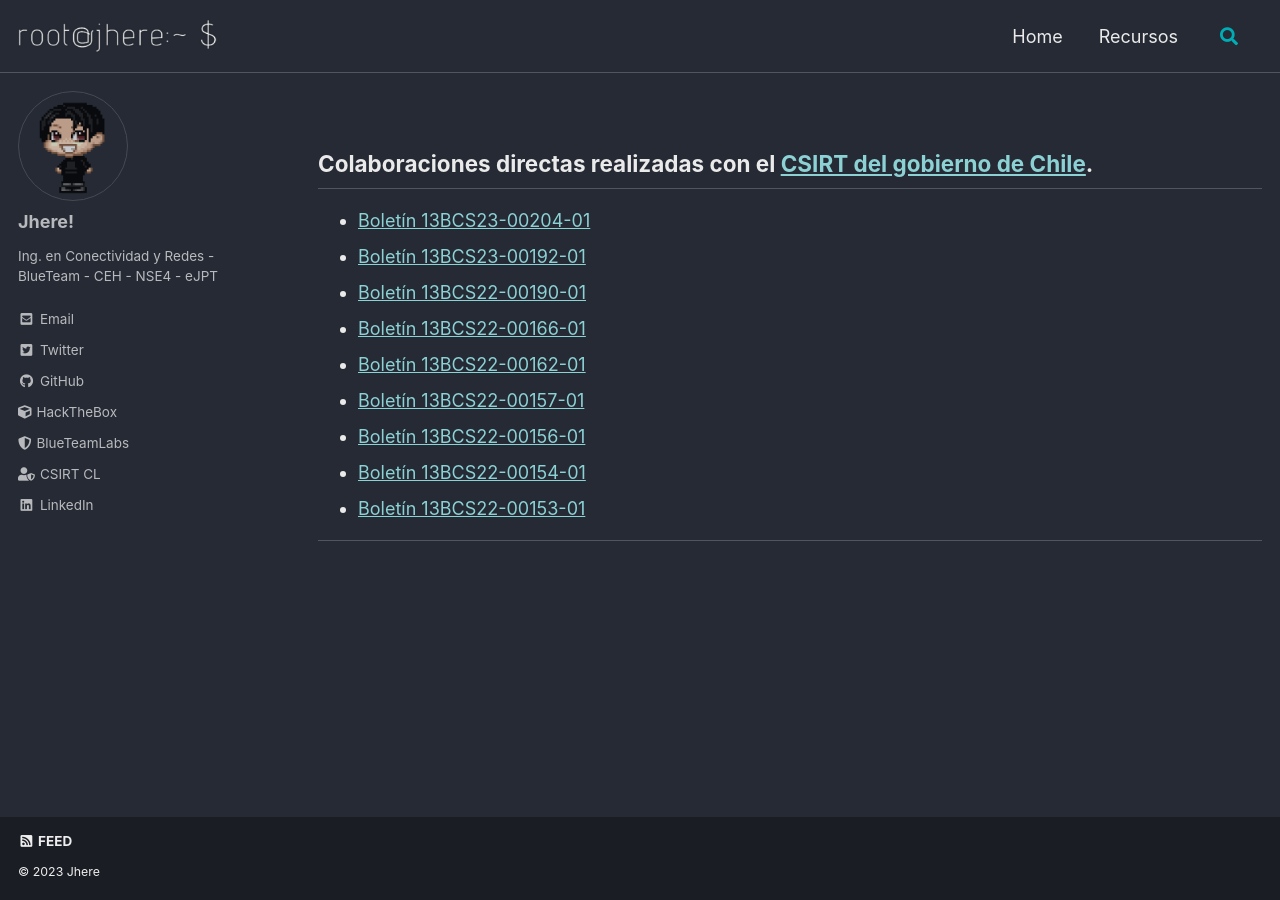
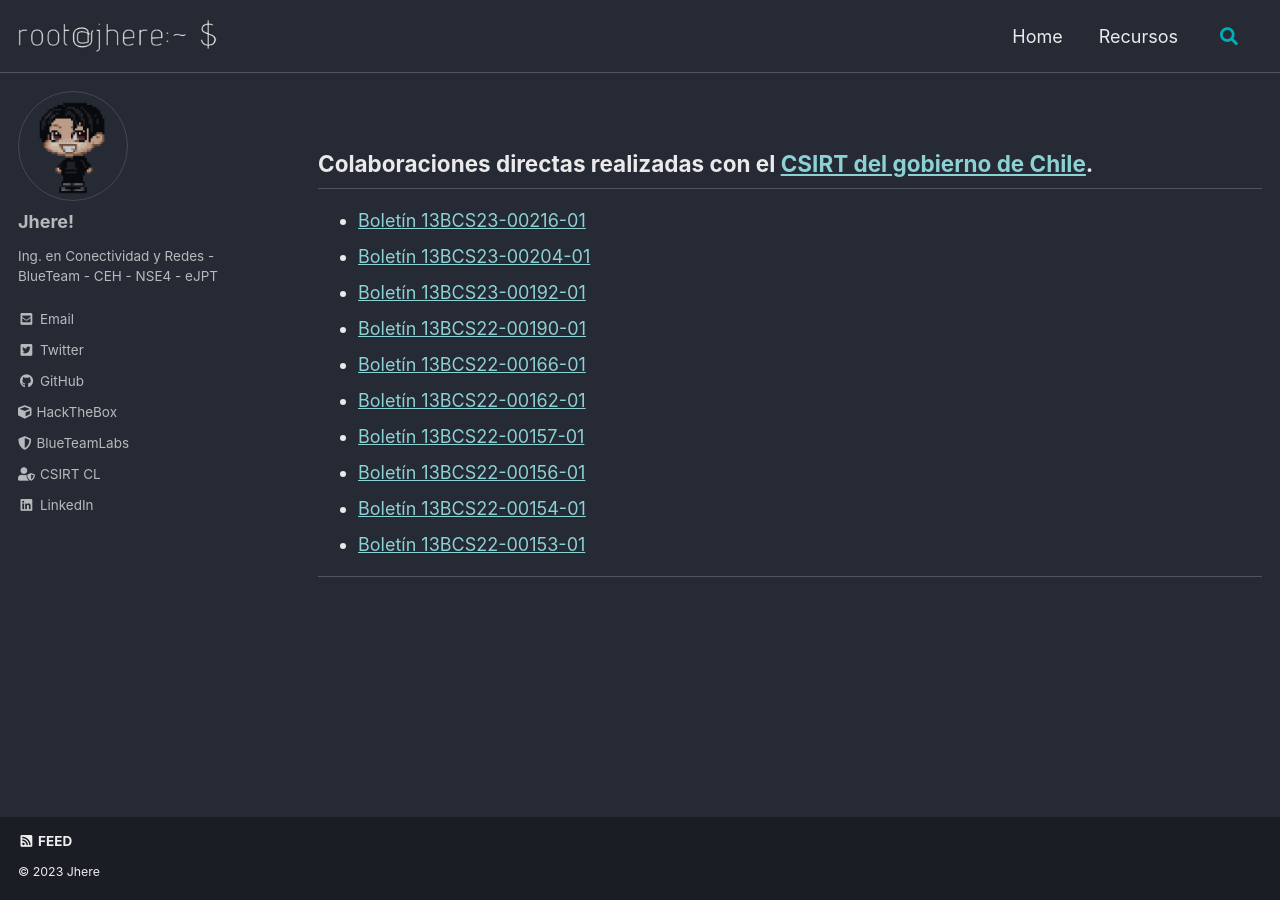
Before and after one commit to jheeree/jheeree.github.io, a Jekyll site: the page built from _pages/csirt-gob.md, in a window 1280 px wide. Built offline with Jekyll 4.4.1, drawn with Linux system fonts in a browser that asks for light colours; cached includes are drawn as plain includes.

Commit message:
Junio | Colab CSIRT CL

```diff
--- a/_pages/csirt-gob.md
+++ b/_pages/csirt-gob.md
@@ -8,6 +8,7 @@ author_profile: true
 
 ## Colaboraciones directas realizadas con el [CSIRT del gobierno de Chile](https://www.csirt.gob.cl).
 
+- [ Boletín 13BCS23-00216-01 ](https://csirt.gob.cl/media/2023/06/13BCS23-000216-01.pdf)
 - [ Boletín 13BCS23-00204-01 ](https://www.csirt.gob.cl/media/2023/04/13BCS23-00204-01.pdf)
 - [ Boletín 13BCS23-00192-01 ](https://www.csirt.gob.cl/media/2023/01/13BCS23-000192-01.pdf)
 - [ Boletín 13BCS22-00190-01 ](https://www.csirt.gob.cl/media/2022/12/13BCS22-000190-01.pdf)
```
